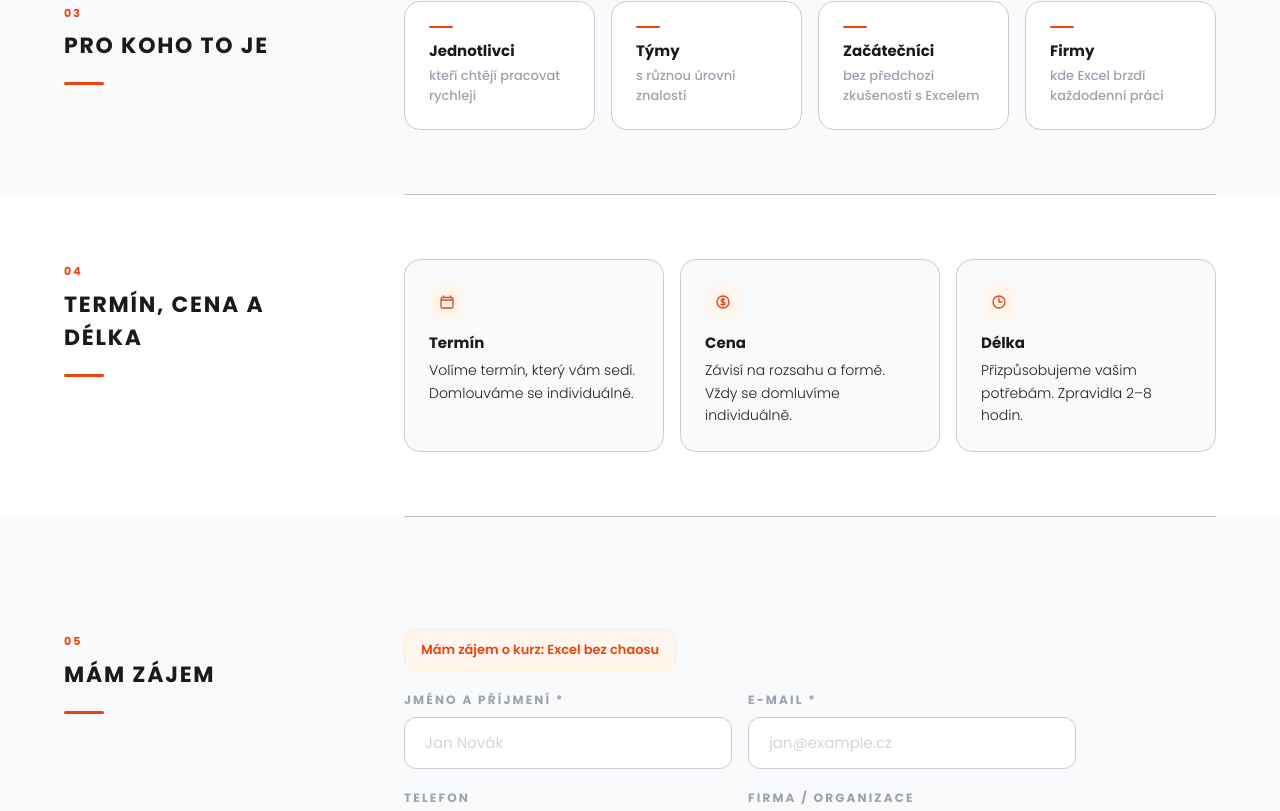
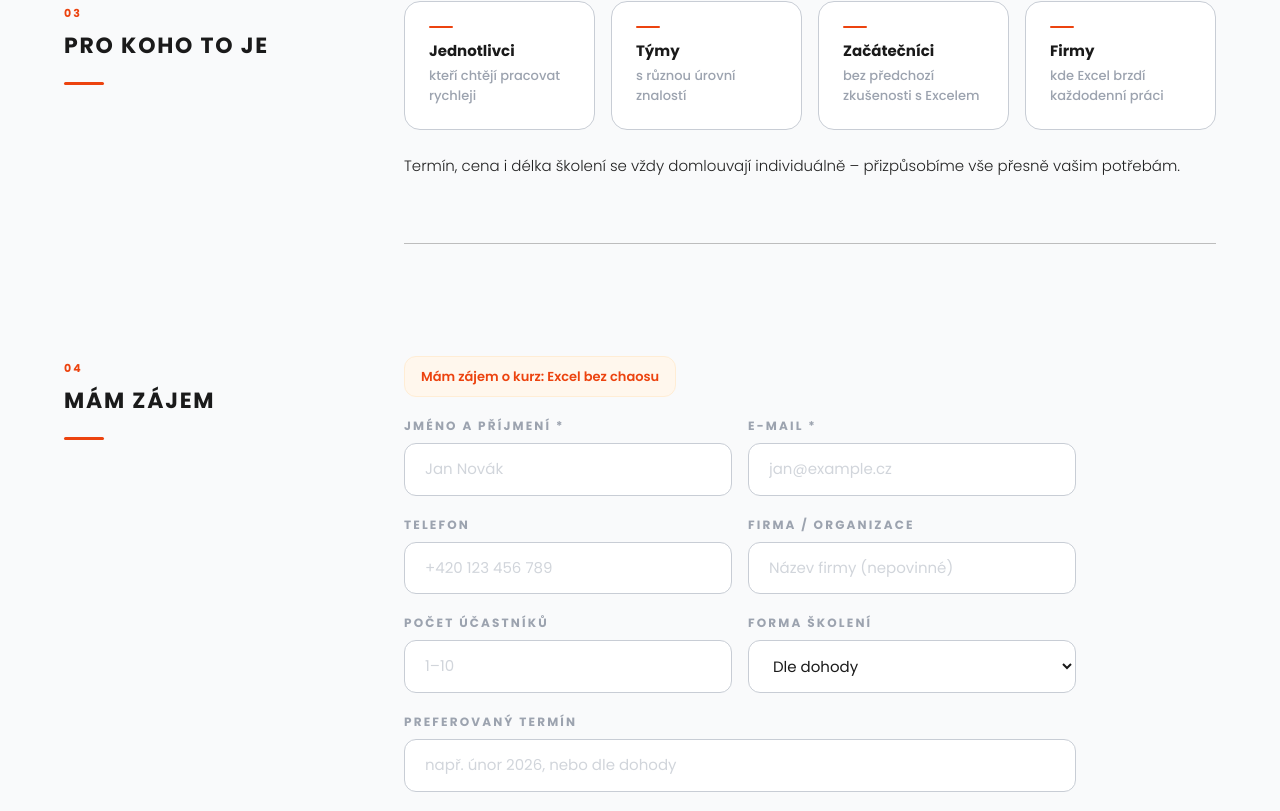
Before and after one commit to Tonbo-coder/antoninbouchal-web, a Next.js app: page /skoleni/excel-bez-chaosu in a window 1280 px wide. Shown: the part 1300-2111 px from the top of the page. Built offline with nearby package versions, Linux system fonts and the light colour scheme.

Commit message:
Excel bez chaosu: remove info section, add summary sentence under Pro koho to je
Co-Authored-By: Claude Sonnet 4.6 <noreply@anthropic.com>

```diff
--- a/components/ExcelBezChaosuDetail.tsx
+++ b/components/ExcelBezChaosuDetail.tsx
@@ -246,89 +246,9 @@ export default function ExcelBezChaosuDetail() {
             </div>
           ))}
         </div>
-      </SectionWrapper>
-
-      {/* ── TERMÍN, CENA A DÉLKA ── */}
-      <SectionWrapper id="info" label="Termín, cena a délka" labelNum="04" bg="white">
-        <div className="reveal grid sm:grid-cols-3 gap-4">
-          <div className="flex flex-col gap-3 p-6 bg-[#f9fafb] border border-[var(--border)] rounded-2xl">
-            <div className="w-9 h-9 rounded-xl bg-orange-50 flex items-center justify-center flex-shrink-0">
-              <svg
-                className="w-4 h-4 text-[var(--orange)]"
-                fill="none"
-                stroke="currentColor"
-                strokeWidth={2}
-                viewBox="0 0 24 24"
-              >
-                <path
-                  strokeLinecap="round"
-                  strokeLinejoin="round"
-                  d="M6.75 3v2.25M17.25 3v2.25M3 18.75V7.5a2.25 2.25 0 0 1 2.25-2.25h13.5A2.25 2.25 0 0 1 21 7.5v11.25m-18 0A2.25 2.25 0 0 0 5.25 21h13.5A2.25 2.25 0 0 0 21 18.75m-18 0v-7.5A2.25 2.25 0 0 1 5.25 9h13.5A2.25 2.25 0 0 1 21 9v7.5"
-                />
-              </svg>
-            </div>
-            <div>
-              <p className="font-bold text-[15px] text-[var(--text-dark)] mb-1">
-                Termín
-              </p>
-              <p className="text-[14px] text-[var(--text)] font-light leading-relaxed">
-                Volíme termín, který vám sedí. Domlouváme se individuálně.
-              </p>
-            </div>
-          </div>
-
-          <div className="flex flex-col gap-3 p-6 bg-[#f9fafb] border border-[var(--border)] rounded-2xl">
-            <div className="w-9 h-9 rounded-xl bg-orange-50 flex items-center justify-center flex-shrink-0">
-              <svg
-                className="w-4 h-4 text-[var(--orange)]"
-                fill="none"
-                stroke="currentColor"
-                strokeWidth={2}
-                viewBox="0 0 24 24"
-              >
-                <path
-                  strokeLinecap="round"
-                  strokeLinejoin="round"
-                  d="M12 6v12m-3-2.818.879.659c1.171.879 3.07.879 4.242 0 1.172-.879 1.172-2.303 0-3.182C13.536 12.219 12.768 12 12 12c-.725 0-1.45-.22-2.003-.659-1.106-.879-1.106-2.303 0-3.182s2.9-.879 4.006 0l.415.33M21 12a9 9 0 1 1-18 0 9 9 0 0 1 18 0Z"
-                />
-              </svg>
-            </div>
-            <div>
-              <p className="font-bold text-[15px] text-[var(--text-dark)] mb-1">
-                Cena
-              </p>
-              <p className="text-[14px] text-[var(--text)] font-light leading-relaxed">
-                Závisí na rozsahu a formě. Vždy se domluvíme individuálně.
-              </p>
-            </div>
-          </div>
-
-          <div className="flex flex-col gap-3 p-6 bg-[#f9fafb] border border-[var(--border)] rounded-2xl">
-            <div className="w-9 h-9 rounded-xl bg-orange-50 flex items-center justify-center flex-shrink-0">
-              <svg
-                className="w-4 h-4 text-[var(--orange)]"
-                fill="none"
-                stroke="currentColor"
-                strokeWidth={2}
-                viewBox="0 0 24 24"
-              >
-                <path
-                  strokeLinecap="round"
-                  strokeLinejoin="round"
-                  d="M12 6v6h4.5m4.5 0a9 9 0 1 1-18 0 9 9 0 0 1 18 0Z"
-                />
-              </svg>
-            </div>
-            <div>
-              <p className="font-bold text-[15px] text-[var(--text-dark)] mb-1">
-                Délka
-              </p>
-              <p className="text-[14px] text-[var(--text)] font-light leading-relaxed">
-                Přizpůsobujeme vašim potřebám. Zpravidla 2–8 hodin.
-              </p>
-            </div>
-          </div>
-        </div>
+        <p className="reveal mt-6 text-[15px] font-light text-[var(--text)] leading-relaxed">
+          Termín, cena i délka školení se vždy domlouvají individuálně – přizpůsobíme vše přesně vašim potřebám.
+        </p>
       </SectionWrapper>
 
       {/* ── OBJEDNÁVKOVÝ FORMULÁŘ ── */}
@@ -337,7 +257,7 @@ export default function ExcelBezChaosuDetail() {
           <div className="grid grid-cols-1 md:grid-cols-[220px_1fr] lg:grid-cols-[260px_1fr] gap-8 md:gap-10 lg:gap-20">
             <div className="reveal-left flex md:flex-col md:items-start items-center gap-2 md:pt-1">
               <span className="text-[11px] font-bold text-[var(--orange)] tracking-[0.2em] uppercase">
-                05
+                04
               </span>
               <h2 className="text-[22px] font-bold uppercase tracking-[0.08em] text-[var(--text-dark)]">
                 Mám zájem
```
